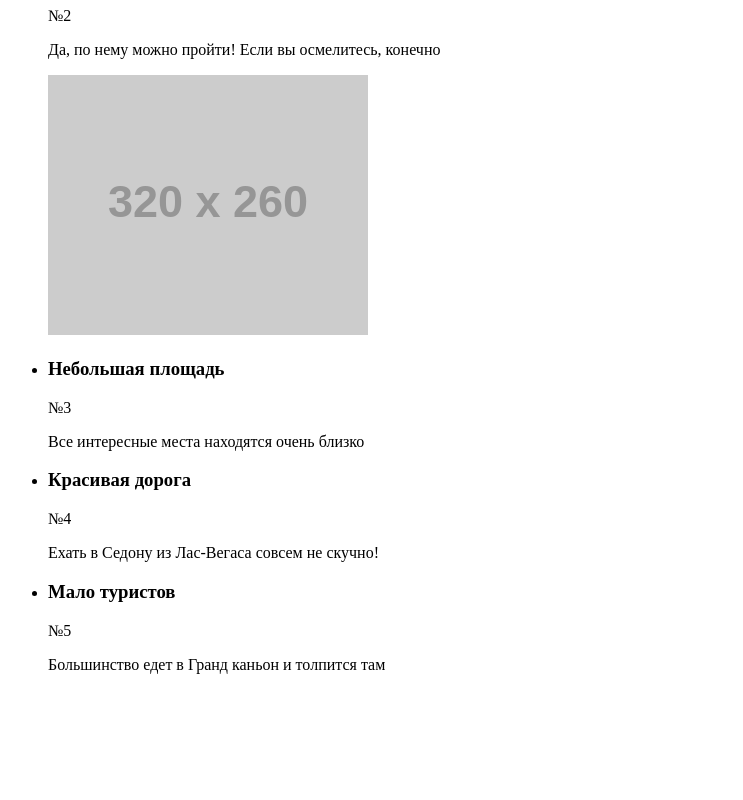
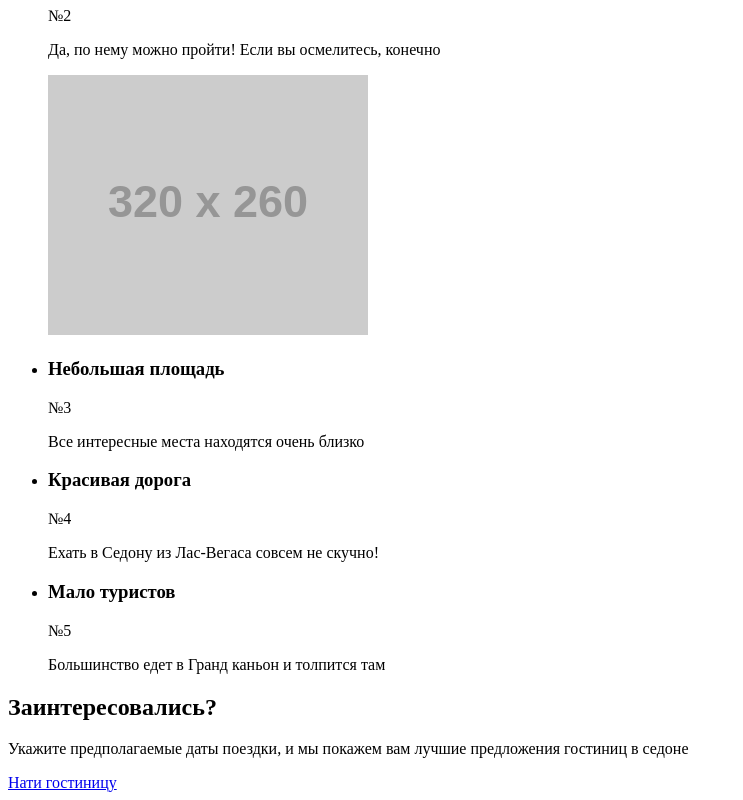
Before and after one commit to mi5ha6in/Sedona-adaptive, a website: page index.html in a window 1280 px wide. Shown: the part 1377-2177 px from the top of the page, without its empty margins (0-743 px from the left). Before the commit the page ends 2067 px from the top, so only its background shows below. Drawn offline with Linux system fonts and the light colour scheme; placeholder pictures from the web are drawn by us.

Commit message:
Добавляет разметку блока find-hotel

```diff
--- a/index.html
+++ b/index.html
@@ -179,6 +179,17 @@
           </li>
         </ul>
       </section>
+      <section class="find-hotel">
+        <h2 class="find-hotel__title">Заинтересовались?</h2>
+        <p class="find-hotel__description">
+          Укажите предполагаемые даты
+          поездки, и мы покажем вам лучшие
+          предложения гостиниц в седоне
+        </p>
+        <a class="find-hotel__button button" href="#">
+          Нати гостиницу
+        </a>
+      </section>
     </main>
   </body>
 </html>
```
